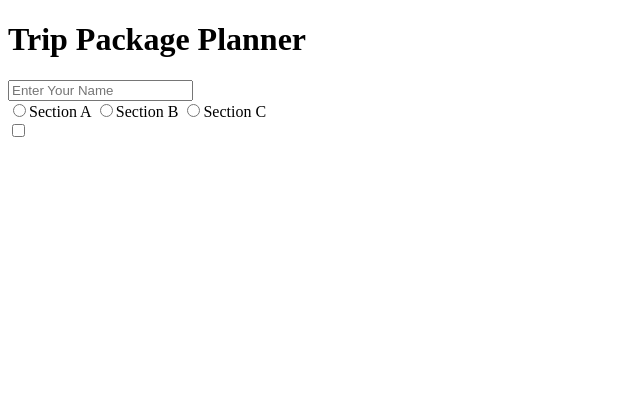
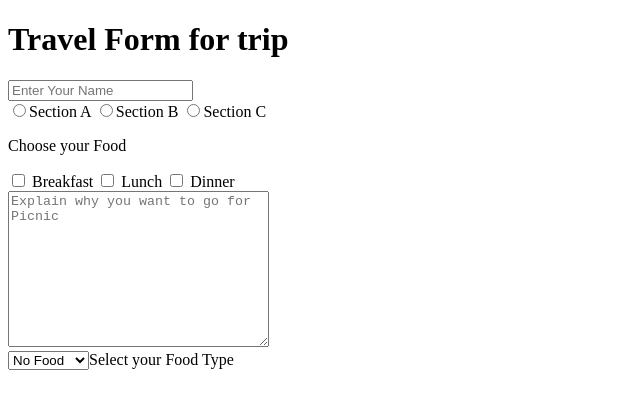
Before and after one commit to Mayankr-1508/HTML, a plain HTML site: page form.html in a window 1280 px wide. Shown: the whole page, without its empty margins (0-640 px from the left). Drawn offline with Linux system fonts and the light colour scheme.

Commit message:
Created Travel form for picnic

```diff
--- a/form.html
+++ b/form.html
@@ -1,31 +1,47 @@
 <!DOCTYPE html>
 <html lang="en">
+
 <head>
     <meta charset="UTF-8">
     <meta name="viewport" content="width=device-width, initial-scale=1.0">
-    <title>FORM</title>
+    <title>HTML-FORM</title>
 </head>
+
 <body>
     <div>
-        <h1>Trip Package Planner</h1>
-        <div>
+        <h1>Travel Form for trip</h1>
         <form action="form.php">
-        <input type="text"placeholder="Enter Your Name">
+            <input type="text" placeholder="Enter Your Name">
             <br>
             <label for="sectionida">
-            <input type="radio" value="section a" name ="section" id="sectionida">Section A
+                <input type="radio" name="section" value="Section A" id="sectionida">Section A
             </label>
             <label for="sectionidb">
-            <input type="radio" value="section b" name ="section" id="sectionidb">Section B
+                <input type="radio" name="section" value="Section B" id="sectionida">Section B
             </label>
             <label for="sectionidc">
-            <input type="radio" value="section c" name ="section" id="sectionidc">Section C
+                <input type="radio" name="section" value="Section C" id="sectionida" class="red blue">Section C
             </label>
             <br>
-        <input type="checkbox">
-
+            <p>Choose your Food</p>
+            <input type="checkbox" name="Breakfast" id="Breakfast">
+            <label for="Breakfast">Breakfast</label>
+            <input type="checkbox" name="Lunch" id="Lunch">
+            <label for="Lunch">Lunch</label>
+            <input type="checkbox" name="Dinner" id="Dinner">
+            <label for="Breakfast">Dinner</label>
+            <br>
+            <textarea name="Explain" id="Explain" cols="30" rows="10"
+                placeholder="Explain why you want to go for Picnic"></textarea>
+            <br>
+            <select name="Food" id="Food">
+                <option value="No Food">No Food</option>
+                <option value="Veg">Veg</option>
+                <option value="Non-Veg">Non-Veg</option>
+                <option value="Jain Food">Jain Food</option>
+            </select>Select your Food Type
         </form>
     </div>
-    </div>
 </body>
+
 </html>
```
Lines whose indentation alone changed are shown as unchanged.
